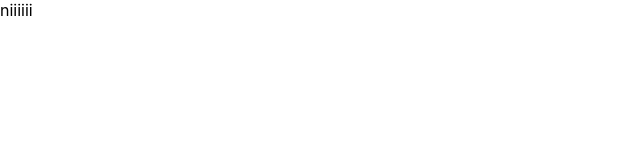
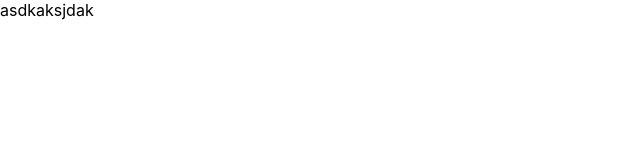
Before and after one commit to Sunbridger/sina, a React (Create React App) app in the folder my_react/: page / in a window 1280 px wide. Shown: the top 160 px of the page, without its empty margins (0-640 px from the left). Built offline with nearby package versions, Linux system fonts and the light colour scheme.

Commit message:
'提交'

```diff
--- a/my_react/src/App.js
+++ b/my_react/src/App.js
@@ -6,7 +6,7 @@ class App extends Component {
   render(){
     return (
       <div>
-        niiiiii
+    asdkaksjdak
       </div>
     )
   }
```
